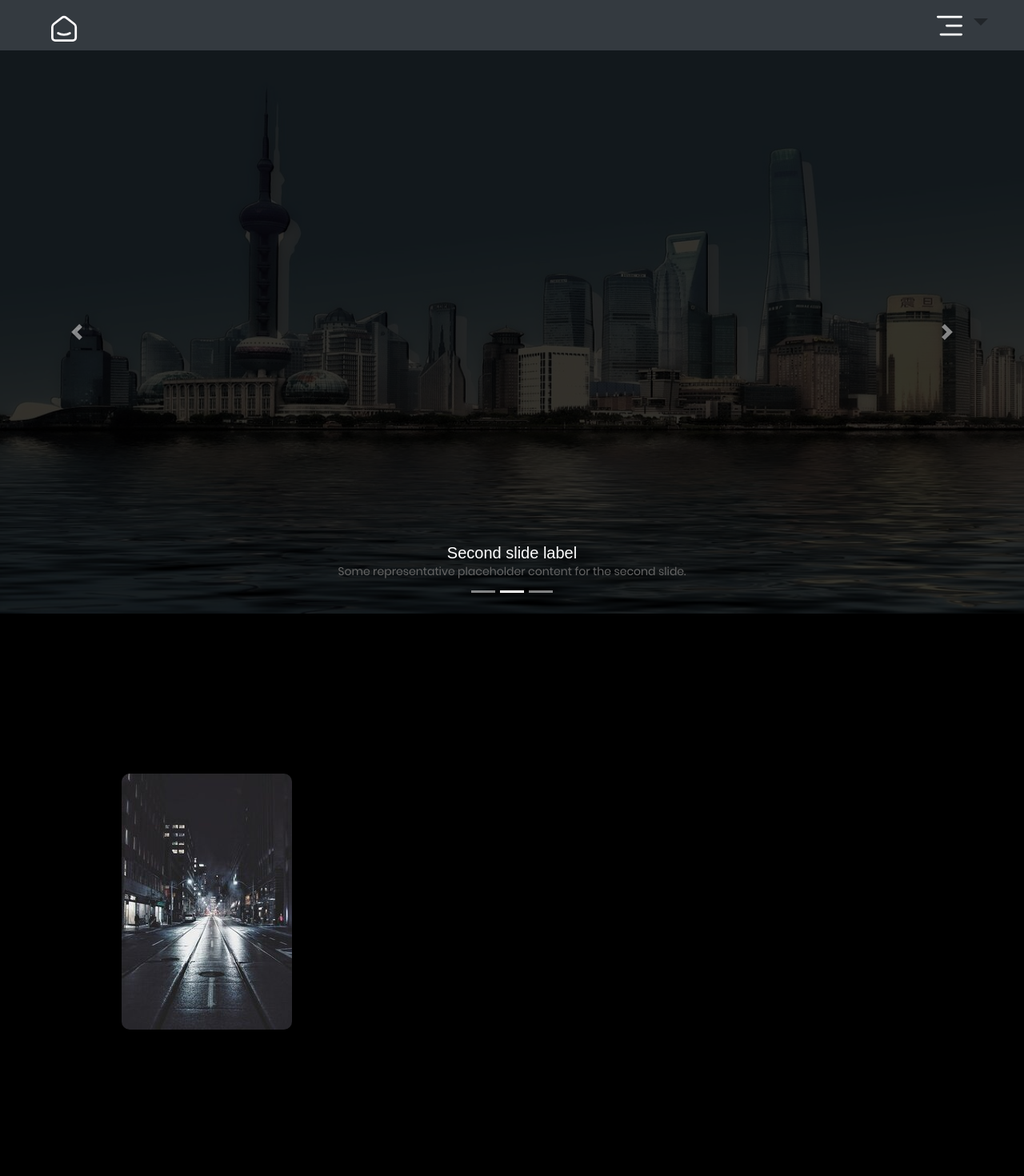
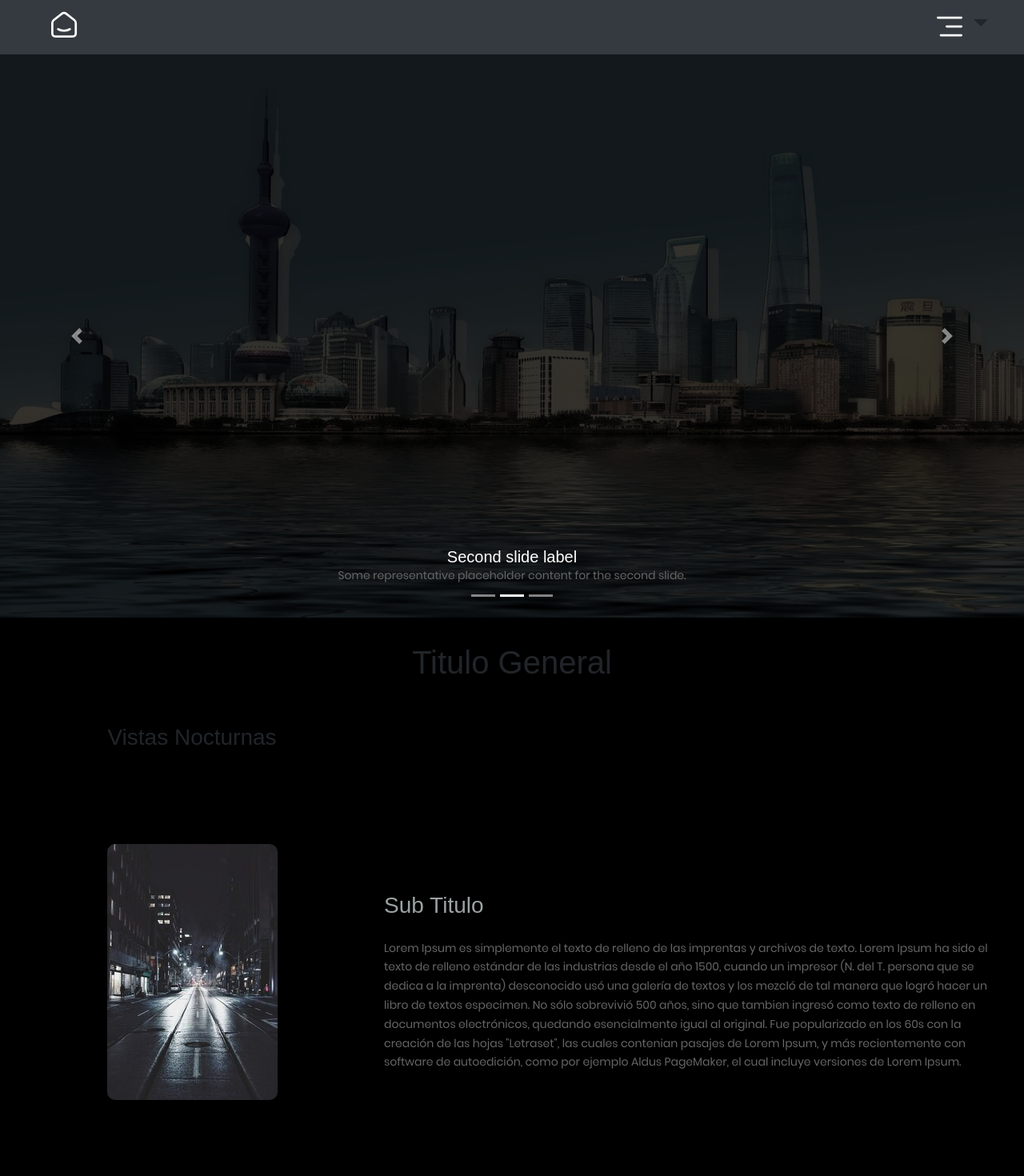
Before and after one commit to CamiloFuentesR/mantenedorVentas, a React (Create React App) app: page /auth/home in a window 1280 px wide. Shown: the top 1470 px of the page at 80% size. Built offline with nearby package versions, Linux system fonts and the light colour scheme.

Commit message:
home container desktop

```diff
--- a/src/Routes/AuthRouter.jsx
+++ b/src/Routes/AuthRouter.jsx
@@ -7,7 +7,7 @@ import { HomeScreen } from '../components/HomeScreen'
 export const AuthRouter = () => {
 
     return (
-        <div className="auth__main">
+        <div className="auth__main" style={{overflow: "hidden"}}>
             <div className="auth__box-container ">
                 <Switch>
                     <Route
--- a/src/components/HomeContainer.jsx
+++ b/src/components/HomeContainer.jsx
@@ -8,16 +8,21 @@ export const HomeContainer = () => {
 
     return (
         <>
-        <div className="container _home_container  ">
-        { visible
+            <div className="_home_container  ">
+                {visible
                     ?
                     <>
+                        <h1 className="_home_title_h1">Titulo General</h1>
+                        <h3 className="_home_title_h3">Vistas Nocturnas</h3>
+
                         <div className="_home_container_left_img">
                             <img src={edificioNoche} alt="Edificio nocturno" className="_home_container_left_img   " />
                         </div>
-                <div className="_Home_container_right_title">
-                    <h3 className="_Home_container_right_title"> </h3>
-                    <p></p>
+                        <div className="_Home_container_right">
+                            <h3 className="_Home_container_right_sub">
+                                Sub Titulo
+                            </h3>
+                            <p>Lorem Ipsum es simplemente el texto de relleno de las imprentas y archivos de texto. Lorem Ipsum ha sido el texto de relleno estándar de las industrias desde el año 1500, cuando un impresor (N. del T. persona que se dedica a la imprenta) desconocido usó una galería de textos y los mezcló de tal manera que logró hacer un libro de textos especimen. No sólo sobrevivió 500 años, sino que tambien ingresó como texto de relleno en documentos electrónicos, quedando esencialmente igual al original. Fue popularizado en los 60s con la creación de las hojas "Letraset", las cuales contenian pasajes de Lorem Ipsum, y más recientemente con software de autoedición, como por ejemplo Aldus PageMaker, el cual incluye versiones de Lorem Ipsum.</p>
                         </div>
                     </>
                     :
--- a/src/components/HomeScreen.jsx
+++ b/src/components/HomeScreen.jsx
@@ -8,7 +8,7 @@ export const HomeScreen = () => {
     return (
         <div>
             <NavBar />
-            <div className="animate__animated animate__fadeIn animate__faster">
+            <div className="">
                 <Header />
                 <HomeContainer/>
                 <Footer/>
--- a/src/components/ui/Header.jsx
+++ b/src/components/ui/Header.jsx
@@ -7,9 +7,10 @@ import edificio2_mobil from './img/edificio2_mobil.jpg'
 import edificio3_mobil from './img/edificio3_mobil.jpg'
 
 export const Header = () => {
+
     return (
         <div className=" container-sm _home_header col-12 ">
-            <div id="carouse" className="carousel slide" data-ride="carousel">
+            <div id="carouse" className="carousel slide animate__animated animate__fadeIn animate__faster" data-ride="carousel">
                 <ol className="carousel-indicators" data-duration="100">
                     <li data-target="#carouse" data-slide-to="0" data-interval="100" className="active"></li>
                     <li data-target="#carouse" data-slide-to="1" data-interval="100"></li>
--- a/src/components/ui/NavBar.jsx
+++ b/src/components/ui/NavBar.jsx
@@ -23,7 +23,7 @@ export const NavBar = () => {
             <nav className="_home_nav bg-dark sticky-top">
                 <div className="_auth_house_btn btn btn-sm">
                     <Link to={"auth/home"}>
-                <svg xmlns="http://www.w3.org/2000/svg" className="  icon icon-tabler icon-tabler-smart-home" width="44" height="44" viewBox="0 0 24 24" strokeWidth="1.5" stroke="#fcf9fa" fill="none" strokeLinecap="round" strokeLinejoin="round">
+                <svg xmlns="http://www.w3.org/2000/svg" className="_nav_btn-home  icon icon-tabler icon-tabler-smart-home" width="44" height="44" viewBox="0 0 24 24" strokeWidth="1.5" stroke="#fcf9fa" fill="none" strokeLinecap="round" strokeLinejoin="round">
                     <path stroke="none" d="M0 0h24v24H0z" fill="none" />
                     <path d="M19 8.71l-5.333 -4.148a2.666 2.666 0 0 0 -3.274 0l-5.334 4.148a2.665 2.665 0 0 0 -1.029 2.105v7.2a2 2 0 0 0 2 2h12a2 2 0 0 0 2 -2v-7.2c0 -.823 -.38 -1.6 -1.03 -2.105" />
                     <path d="M16 15c-2.21 1.333 -5.792 1.333 -8 0" />
--- a/src/style/base/base.scss
+++ b/src/style/base/base.scss
@@ -5,6 +5,6 @@
 }
 
 html, body{
-    height: 100vh;
-    width: 100vW;
+    height: 100%;
+    width: 100%;
 }
--- a/src/style/components/_carrusel.scss
+++ b/src/style/components/_carrusel.scss
@@ -28,7 +28,7 @@
 
 
 }
-@media (min-width: 1200px){
+@media (min-width: 1100px){
 
     ._header_img_mobil{
         display: none  !important;
--- a/src/style/components/_home.scss
+++ b/src/style/components/_home.scss
@@ -2,54 +2,6 @@
 
 
 @media (max-width: 576px) {
-
-
-
-/*          ----------------------                  NavBar        -----------------------------   */
-    ._home_nav{
-        display: grid !important;
-        grid-template-columns: 1fr 2fr 2fr 2fr 1fr !important;
-        justify-items: center;
-    }
-    .btn-login{
-        grid-column: 5;
-    }
-
-    ._home_span{
-        max-width: 40%;
-    }
-    ._home_link_1{
-        size: 2vh;
-        margin-bottom: 5px;
-    }
-    ._home_span_name{
-        font-size: 20px !important;
-        max-width: 15vh;
-    }
-    ._home_login_btn{
-        font-size: 30px !important;
-        margin-bottom: -10px;
-
-    }
-    ._auth_house_btn{
-        grid-column: 1;
-    }
-
-    /* ---------------------dropdown button -------------------- */
-    .dropdown-menu {
-        background-color: rgba(44, 44, 40, 0.836);
-        margin-right: 75px;
-    }
-    .dropdown-item{
-        color: aliceblue;
-
-        &:hover{
-            background-color: rgba(0, 0, 0, 0.507);
-        color: aliceblue;
-
-        }
-    }
-    /*                     ----------------         Header      -----------------                       */
 
     ._home_header{
         display: flex;
@@ -58,15 +10,6 @@
         justify-content: center;
         background-color: darken($color:black, $amount: 90);
 
-        // background-color: darken($color: grey, $amount: 40);
-     /*    img{
-            display: flex;
-            height: 50vh ;
-            width:106vw  ;
-            margin-right: -5vw;
-            margin-left: -1vw;
-            opacity: .6;
-        } */
     }
 
  }
@@ -80,11 +23,7 @@
 
  // Extra large devices (large desktops, 1200px and up)
  @media (min-width: 1100px) {
-    ._home_nav{
-        display: grid !important;
-        grid-template-columns: 1fr 2fr 2fr 2fr 1fr !important;
-        justify-items: center;
-    }
+
     .btn-login{
         grid-column: 5;
     }
@@ -101,13 +40,11 @@
         color: aliceblue;
 
         }
-
     }
     .dropdown-item::focus{
         color: rgba(255, 255, 255, 0.938);
 
     }
-
 
     ._home_header{
         display: flex;
@@ -115,6 +52,7 @@
         width: 100vw !important;
         justify-content: center;
         background-color: darken($color:black, $amount: 90);
+        overflow: hidden;
 
         // background-color: darken($color: grey, $amount: 40);
         img{
--- a/src/style/components/_home_container.scss
+++ b/src/style/components/_home_container.scss
@@ -1,37 +1,3 @@
-// @media (min-width: 1100px){
-    ._home_container{
-        display: grid;
-        grid-template-columns: 3fr 5fr;
-        background-color: black;
-        min-width: 100vw;
-        height: 90vh;
-        padding: 30px;
-    }
-
-    ._home_container_left_img{
-        grid-column: 1;
-        align-self: center;
-        justify-self: center;
-        background-color: rgb(0, 0, 0);
-        border-radius: 10px;
-            img{
-                animation-name: example;
-                animation-duration: 1.2s;
-            }
-        @keyframes example {
-            0%   {height: 0px; width: 0px;left: 0;padding: auto; right: 0;opacity: .1;}
-
-            100% {height: 320px; width: 213px;padding: auto; left: auto; right: auto;opacity: 1;}
-          }
-    }
-
-    ._home_container_hide{
-        height: 1vh;
-        background-color: black;
-    }
-
-// }
-
 @media (max-width: 576px){
     ._home_container{
         display: grid;
@@ -40,6 +6,7 @@
         background-color: black;
         min-width: 100vw;
         height: 90vh;
+        overflow: hidden;
     }
 
     ._home_container_left_img{
@@ -68,3 +35,95 @@
     }
 
 }
+
+
+
+// @media (min-width: 1100px){
+    ._home_container{
+        display: grid;
+        grid-template-columns: 3fr 5fr;
+        grid-template-rows: 2fr 1fr 10fr;
+        background-color: black;
+        height: 90vh;
+    }
+    ._home_title_h1{
+        grid-column: 1/3;
+        grid-row: 1;
+        justify-self: center;
+        align-self: center;
+    }
+    ._home_title_h3{
+        grid-column: 1;
+        grid-row: 2;
+        justify-self: center;
+        align-self: flex-end;
+    }
+
+    ._home_container_left_img{
+        grid-column: 1;
+        grid-row: 3;
+        align-self: center;
+        justify-self: center;
+        background-color: rgb(0, 0, 0);
+        border-radius: 10px;
+        padding: auto;
+            img{
+                animation-name: example;
+                animation-duration: 3.2s;
+            }
+        @keyframes example {
+            0%   {/* height: 0px; width: 0px;;padding: auto;  */opacity: .1;}
+
+            100% {/* height: 320px; width: 213px;padding: auto; */opacity: 1;}
+          }
+    }
+
+    ._home_container_hide{
+        height: 1vh;
+        background-color: black;
+    }
+
+    ._Home_container_right{
+        grid-column: 2;
+        grid-row: 3;
+        display: grid;
+        grid-template-rows: 5fr 10fr;
+        align-self:center;
+        justify-self: center;
+        overflow: hidden;
+    }
+    ._Home_container_right{
+    h3{
+        align-self: center;
+        color: rgb(154, 163, 163);
+    }
+    }
+    ._Home_container_right_sub{
+        opacity: 0;
+        animation-duration: 4s;
+        animation-delay: .5s ;
+        animation-name: sub;
+        animation-fill-mode: forwards;
+
+            @keyframes sub {
+                0% {opacity: 0;}
+                100% {opacity: 1;}
+        }
+    }
+    ._Home_container_right {
+
+        p{
+        opacity: 0;
+        animation-name: parrafo;
+        animation-duration: 3s;
+        animation-delay: 1.5s ;
+        animation-fill-mode: forwards;
+        margin-right: 30px;
+            @keyframes parrafo {
+                0% {opacity: 0;}
+                100% {opacity: 1;}
+        }
+    }
+}
+
+// }
--- /dev/null
+++ b/src/style/components/_nav.scss
@@ -0,0 +1,100 @@
+@media (max-width: 576px) {
+
+        ._home_nav{
+            display: grid !important;
+            grid-template-columns: 1fr 2fr 2fr 2fr 1fr !important;
+            justify-items: center;
+        }
+        .btn-login{
+            grid-column: 5;
+        }
+
+        ._home_span{
+            max-width: 40%;
+        }
+        ._home_link_1{
+            size: 2vh;
+            margin-bottom: 5px;
+        }
+        ._home_span_name{
+            font-size: 20px !important;
+            max-width: 15vh;
+        }
+        ._home_login_btn{
+            font-size: 30px !important;
+            margin-bottom: -10px;
+
+        }
+        ._auth_house_btn{
+            grid-column: 1;
+        }
+
+        /* ---------------------dropdown button -------------------- */
+        .dropdown-menu {
+            background-color: rgba(44, 44, 40, 0.836);
+            margin-right: 75px;
+            &:hover{
+                background-color: antiquewhite;
+            }
+        }
+        .dropdown-item{
+            color: aliceblue;
+        }
+            ._nav_btn-home{
+            margin-bottom: 10px;
+
+        }
+
+    }
+
+    @media (min-width: 1100px) {
+        ._nav_btn-home{
+            margin-bottom: 10px;
+
+        }
+        ._home_nav{
+            display: grid !important;
+            grid-template-columns: 1fr 2fr 2fr 2fr 1fr !important;
+            justify-items: center;
+
+        }
+        .btn-login{
+            grid-column: 5;
+            border-radius: 10px;
+            padding: 1px;
+            &:hover{
+                background-color: lighten($color:#343A40,$amount:5 );
+            }
+        }
+
+        .dropdown-menu {
+            background-color: rgba(44, 44, 40, 0.836);
+            margin-right: 75px;
+
+        }
+        .dropdown-item{
+            color: aliceblue;
+
+            &:hover{
+                background-color: rgba(0, 0, 0, 0.507);
+
+            color: aliceblue;
+
+            }
+
+        }
+        .dropdown-item::focus{
+            color: rgba(255, 255, 255, 0.938);
+
+        }
+        ._auth_house_btn{
+            grid-column: 1;
+            width: 109px;
+
+            &:hover{
+                background-color: lighten($color:#343A40,$amount:5 );
+                border-radius: 10px;
+            }
+        }
+
+      }
--- a/src/style/style.scss
+++ b/src/style/style.scss
@@ -4,3 +4,4 @@
 @import './components/home_container';
 @import './components/footer';
 @import './components/carrusel';
+@import './components/nav';
```
Also changed, not shown: src/style/components/_footer.scss (+4 -5 lines). Lines whose indentation alone changed are shown as unchanged.
